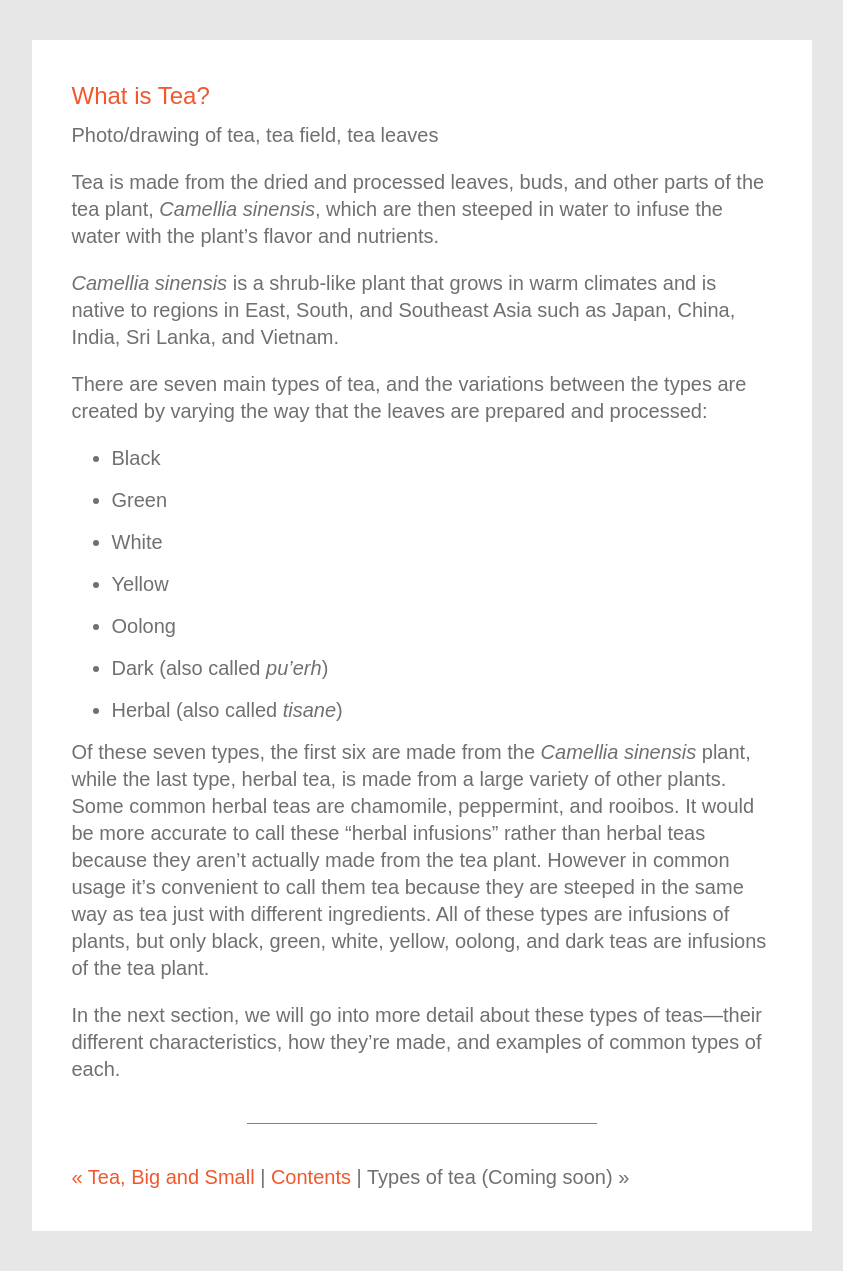
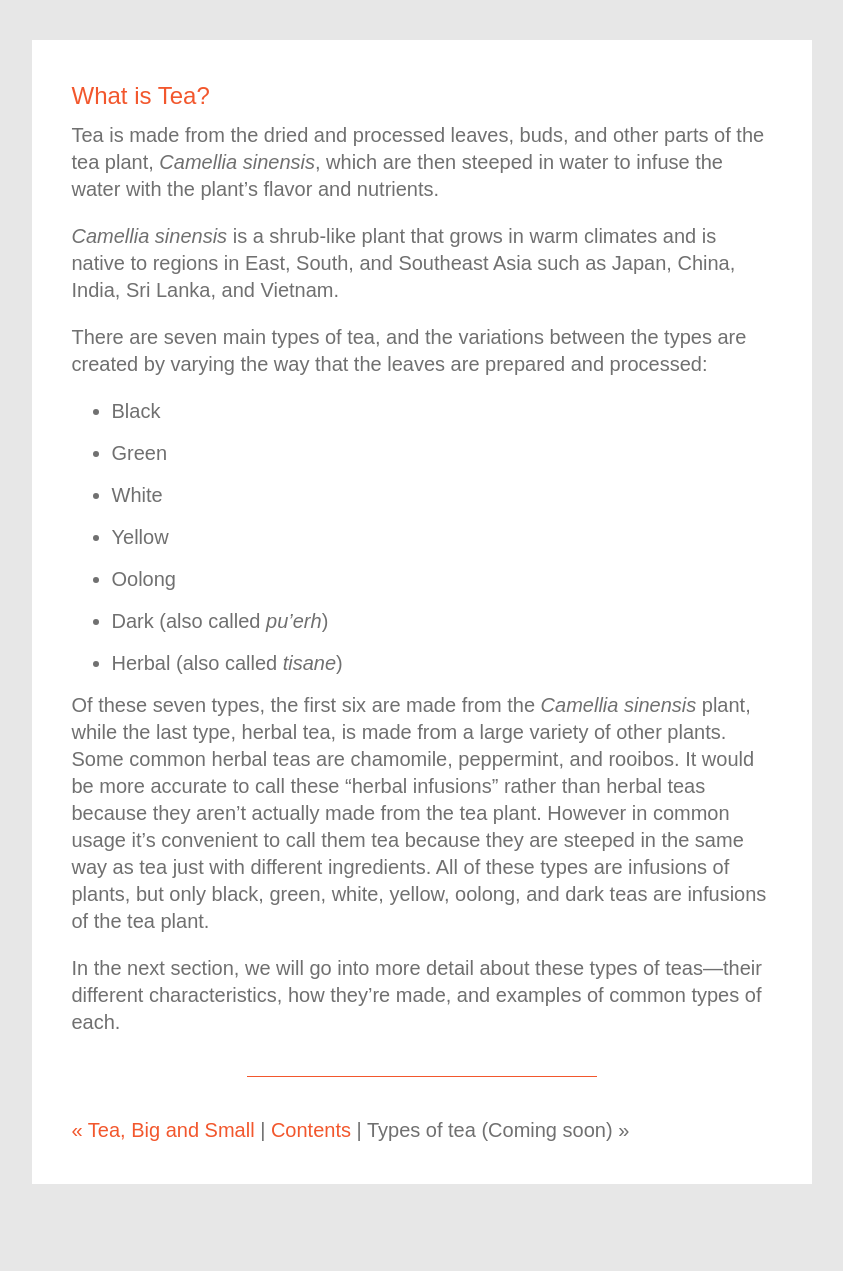
Before and after one commit to kmcgillivray/tea, a Jekyll site: the page built from _chapters/what-is-tea.md, in a window 1280 px wide. Shown: the whole page, without its empty margins (316-1159 px from the left). Built offline with Jekyll 4.4.1, drawn with Linux system fonts in a browser that asks for light colours; nearby versions of some CDN libraries; after the commit the page ends 1224 px from its top, so only the background shows below that.

Commit message:
Cleaning up chapter.

```diff
--- a/_chapters/what-is-tea.md
+++ b/_chapters/what-is-tea.md
@@ -3,8 +3,6 @@ layout: page
 ---
 
 # What is Tea?
-
-Photo/drawing of tea, tea field, tea leaves
 
 Tea is made from the dried and processed leaves, buds, and other parts of the tea plant, *Camellia sinensis*, which are then steeped in water to infuse the water with the plant's flavor and nutrients.
 
```
